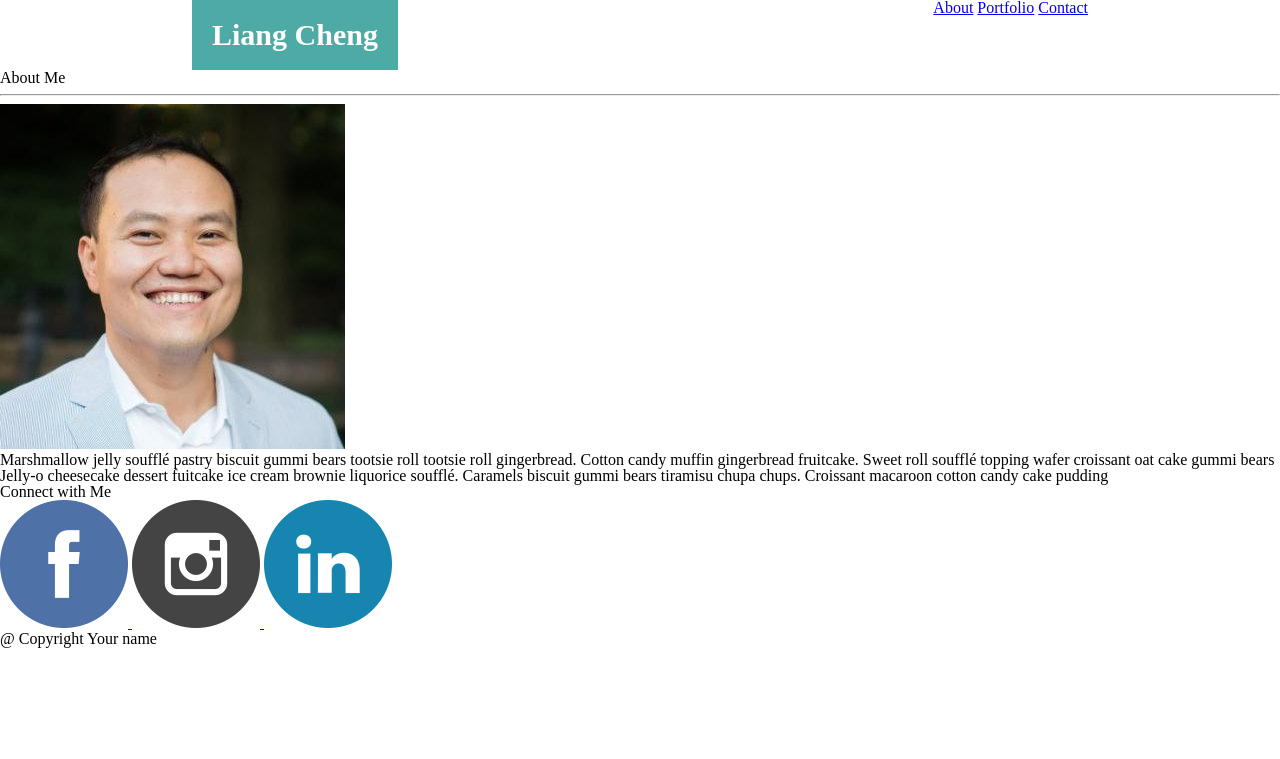
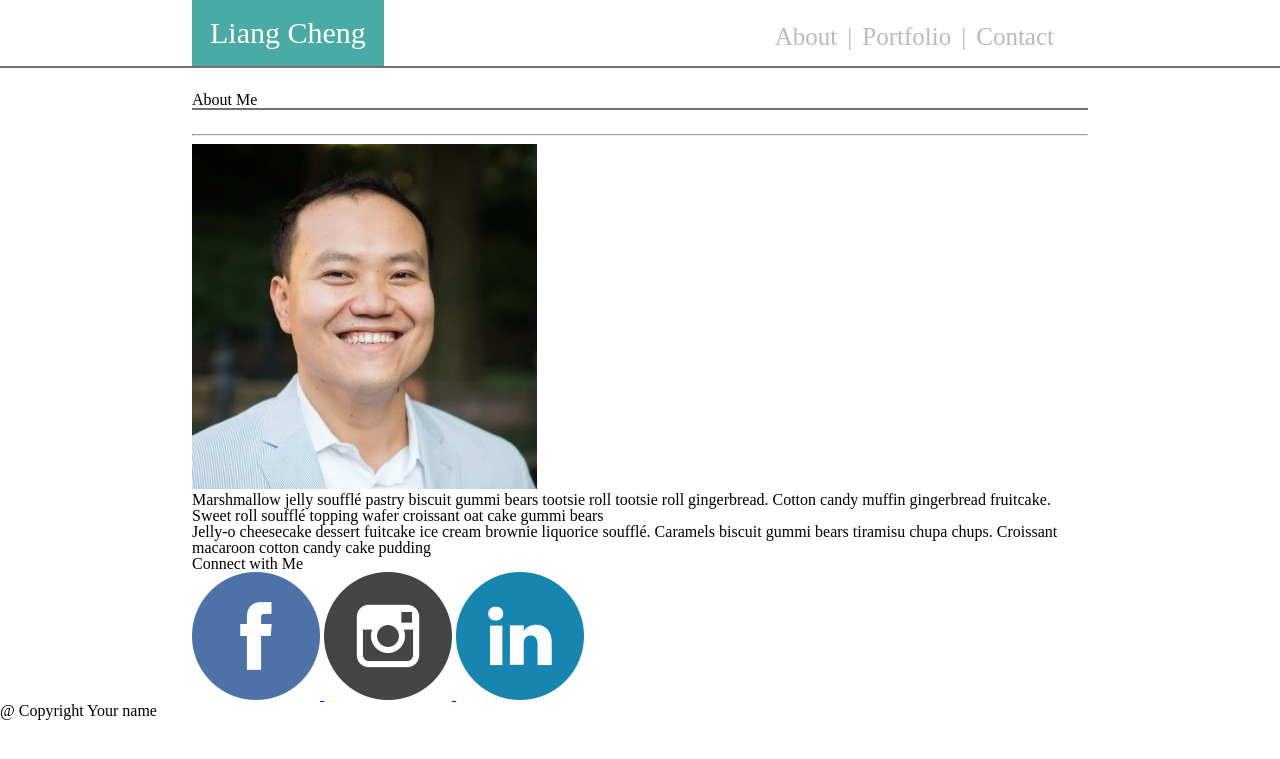
Before and after one commit to lcheng6/Basic-Portfolio, a PHP site: page / in a window 1280 px wide. Shown: the top 759 px of the page. Run offline with PHP 8.4, Linux system fonts and the light colour scheme.

Commit message:
intermediate updates

```diff
--- a/css/style.css
+++ b/css/style.css
@@ -1,3 +1,34 @@
+* {
+	-webkit-box-sizing: border-box;
+	-moz-box-sizing: border-box;
+	box-sizing: border-box;
+	-webkit-transition: 0.2s;
+    transition: 0.2s;
+}
+
+header {
+	background-color: white;
+    background-color: #FFFFFF;
+    border-color: #CCCCCC;
+    border-bottom:2px solid #727171;
+    margin-bottom: 24px;
+}
+
+h1 {
+	font-size: 30px;
+	background-color: #4aaaa5;
+	color: #FFF;
+	padding: 18px;
+	display: inline-block;
+}
+
+#container {
+	width: 70%;
+    min-height: 100%;
+    margin: 0 auto;
+    clear: both;
+}
+
 #nav-header-container {
 	width:100%;
 	background-color: white;
@@ -5,6 +36,7 @@
 }
 #nav-header {
 	width: 70%;
+	height:100%;
 	margin:auto;
 }
 #profile-title {
@@ -24,4 +56,26 @@
 
 #navLinks {
 	float: right;
+	height:100%;
+	padding:12px;
+	margin:12px;
 }
+
+#navLinks nav {
+	font-size:25px;
+	color: #bbb;
+}
+
+#navLinks nav a {
+	text-decoration: none;
+	color:#bbb;
+	border-color:black;
+	padding-left:10px;
+	padding-right:10px;
+}
+
+#navLinks nav a:hover {
+	font-size:23px;
+	font-weight:700;
+	color:#4AAAA5;
+}
--- a/index.html
+++ b/index.html
@@ -8,25 +8,19 @@
     <link rel="stylesheet" type="text/css" href="css/style.css">
   </head>
   <body>
-    <div id="nav-header-container">
-      <div id="nav-header">
     <header>
-          <div id="profile-title">
+      <div id="container">
         <h1>
         <strong>Liang Cheng</strong>
         </h1>
-          </div>
         <div id="navLinks">
           <nav>
-              <a href="#">About</a>
-              <a href="#">Portfolio</a>
-              <a href="#">Contact</a>
+            <a href="#">About</a>|<a href="#">Portfolio</a>|<a id="last-nav-link" href="#">Contact</a>
           </nav>
         </div>
+      </div>
     </header>
-      </div>
-    </div>
-    <div id="mid-section">
+    <div id="container">
       <div id="about-me-section">
         <h2 id="about_me">
         <header>
```
Also changed, not shown: images/github.png (added), images/linkedin.png (added), images/stackOverflow.png (added). Lines whose indentation alone changed are shown as unchanged.
